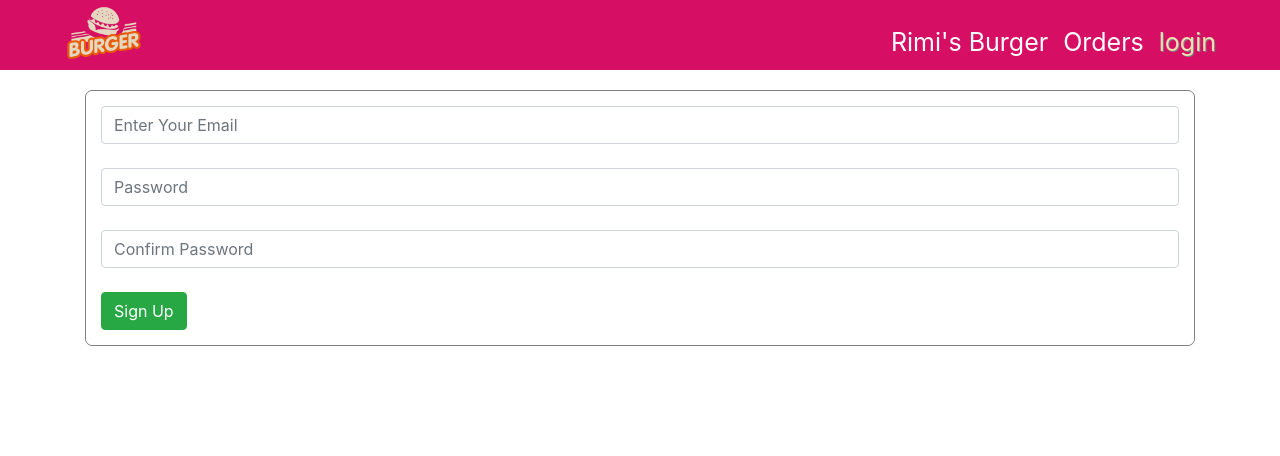
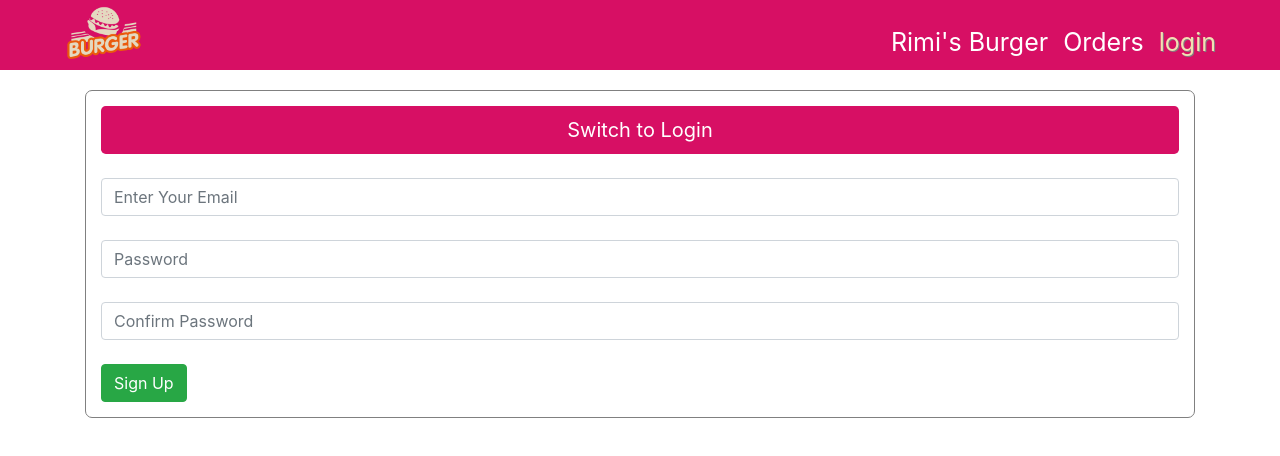
Before and after one commit to Nahidjc/burger-builder-app, a React (Create React App) app: page /login in a window 1280 px wide. Shown: the top 456 px of the page. Built offline with nearby package versions, Linux system fonts and the light colour scheme; the HTML template or start-up script is replaced by a standard one.

Commit message:
Switching Between Sign Up and Login

```diff
--- a/src/Components/Auth/Auth.js
+++ b/src/Components/Auth/Auth.js
@@ -2,6 +2,12 @@
 import React, { Component } from 'react';
 
 class Auth extends Component {
+    state = {
+        mode: "Sign Up"
+    }
+    switchModeHandler = () => {
+        this.setState({ mode: this.state.mode === "Sign Up" ? "Login" : "Sign Up" })
+    }
     render() {
         return (
             <div>
@@ -34,11 +40,15 @@
                             errors.password = 'Must be atleast 4 characters!';
                         }
 
+                        if (this.state.mode === "Sign Up") {
+
                             if (!values.passwordConfirm) {
                                 errors.passwordConfirm = 'Required';
                             } else if (values.password !== values.passwordConfirm) {
                                 errors.passwordConfirm = 'Password field does no match!';
                             }
+                        }
+
                         //console.log("Errors:", errors)
                         return errors;
                     }}
@@ -52,6 +62,13 @@
                                     padding: "15px",
                                     borderRadius: "7px",
                                 }}>
+                                <button style={{
+                                    width: "100%",
+                                    backgroundColor: "#D70F64",
+                                    color: "white",
+                                }} className="btn btn-lg" onClick={this.switchModeHandler}>Switch to {this.state.mode === "Sign Up" ? "Login" : "Sign Up"} </button>
+                                <br />
+                                <br />
                                 <form onSubmit={handleSubmit}>
                                     <input name="email"
                                         placeholder="Enter Your Email"
@@ -70,6 +87,7 @@
                                     />
                                     <span style={{ color: "red" }}>{errors.password}</span>
                                     <br />
+                                    {this.state.mode === "Sign Up" ? <div>
                                         <input name="passwordConfirm"
                                             placeholder="Confirm Password"
                                             className="form-control"
@@ -78,7 +96,9 @@
                                         />
                                         <span style={{ color: "red" }}>{errors.passwordConfirm}</span>
                                         <br />
-                                    <button type className="btn btn-success">Sign Up</button>
+                                    </div> : null}
+
+                                    <button type className="btn btn-success">{this.state.mode === "Sign Up" ? "Sign Up" : "Login"}</button>
                                 </form></div>)
                     }
                 </Formik>
```
Also changed, not shown: 1 other file (tests, documents, lock files or other folders). Lines whose indentation alone changed are shown as unchanged.
